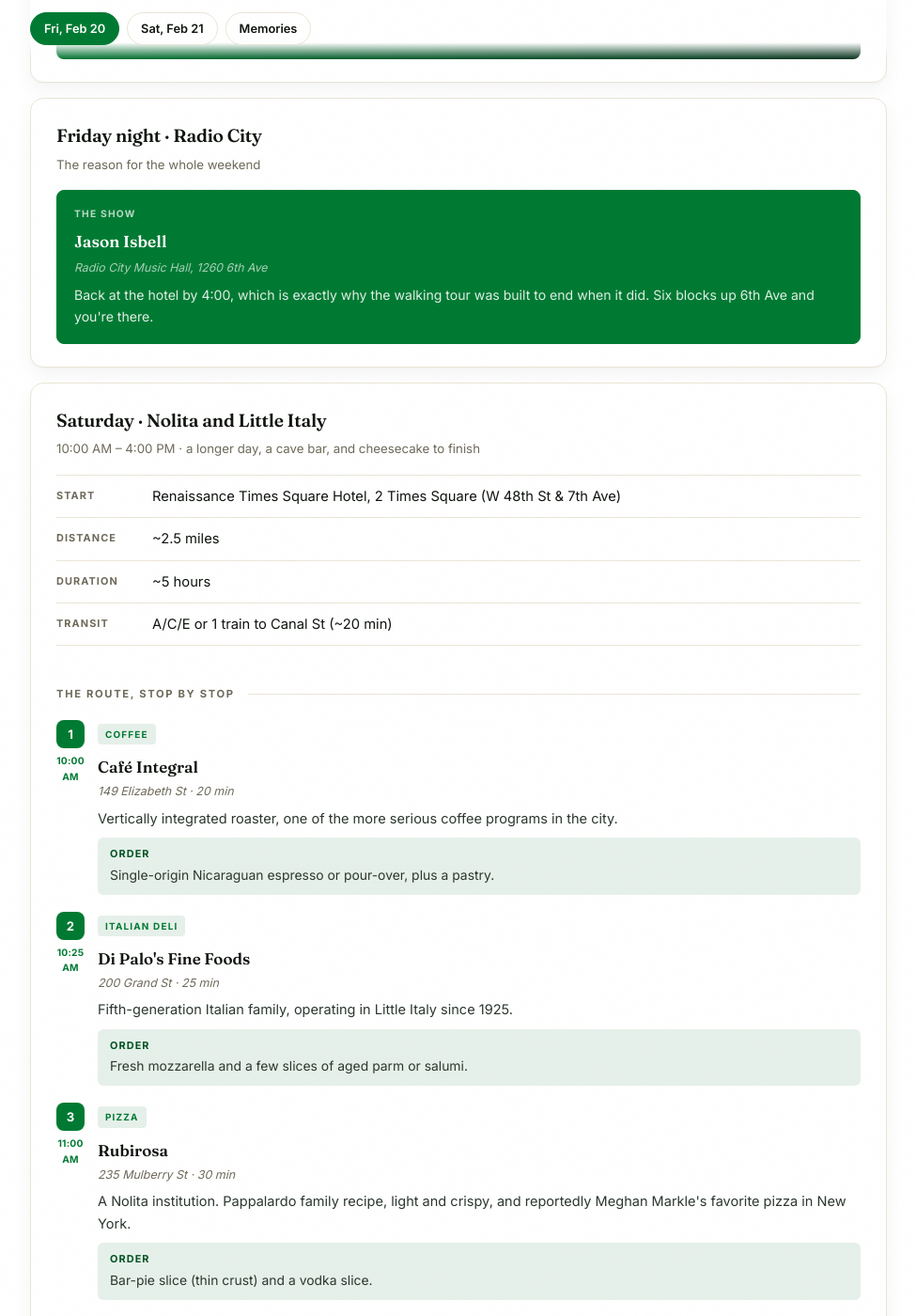
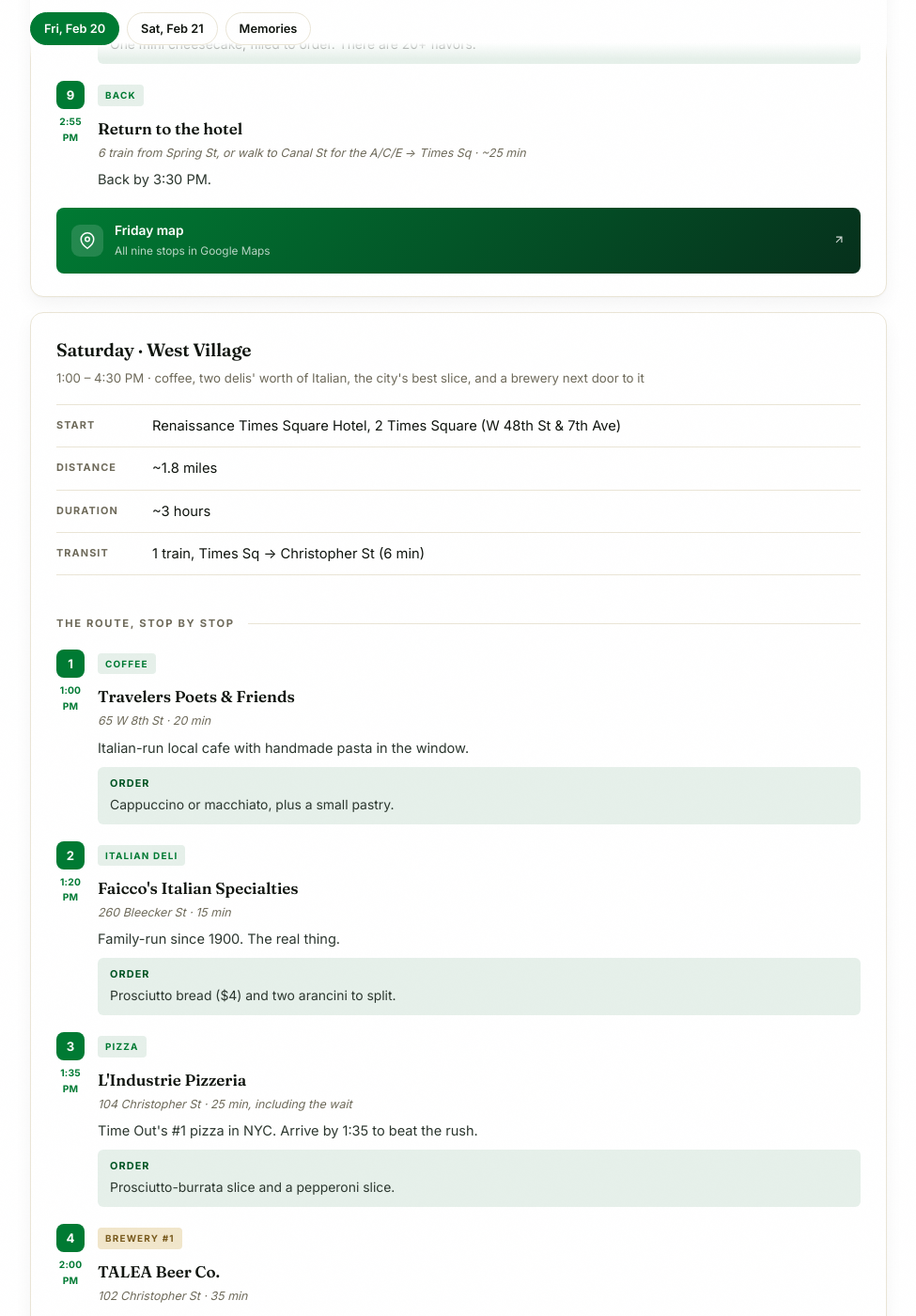
Before and after one commit to bmlanders/adventures, a Jekyll site: the page built from _trips/isbell-radio-city-2026.md, in a window 1280 px wide and 1400 px high, scrolled down 2565 px. Shown: the whole window at 94% size, without its empty margins (152-1127 px from the left). Built offline with Jekyll 4.4.1, drawn with Linux system fonts in a browser that asks for light colours; some of the changed text lies outside the part shown.

Commit message:
Batch-import the concert log from a Gmail Takeout export
Parsed a "concerts"-labeled mbox export by hand (34 messages, mostly
Ticketmaster/StubHub/See Tickets/Stubs.net/Humanitix confirmations)
into 11 new show entries, plus linking the two Goosemas nights and
the Birmingham Goose show to their existing trips. Left out: a TV
streaming box purchase that was in the same Gmail label by accident,
a baseball game (StubHub, not a concert), a Billy Strings show where
the tickets were sold rather than used, and one Humanitix
confirmation (Miles Over Mountains) whose email never actually states
the event date.

Also fixes a real discrepancy the Ticketmaster confirmation surfaced:
the Isbell trip had the Radio City show on Friday night, but the
ticket says Saturday, Feb 21, 8:00 PM. Swapped which day gets the
West Village walk (paced to end right before the show) and which gets
Nolita and Little Italy, so the show now falls on the day it actually
did. Confirmed with the user before making this change since it
touches already-published trip content.

No raw email content, addresses, order numbers, or account details
made it into anything committed, only artist, venue, date, and the
occasional support-act or context note.

Co-Authored-By: Claude <noreply@anthropic.com>

```diff
--- a/_trips/isbell-radio-city-2026.md
+++ b/_trips/isbell-radio-city-2026.md
@@ -9,6 +9,8 @@ map:
   - { name: "West Village", lat: 40.7336, lng: -74.0027 }
   - { name: "Radio City Music Hall", lat: 40.7600, lng: -73.9800 }
   - { name: "Nolita & Little Italy", lat: 40.7205, lng: -73.9965 }
+shows:
+  - { id: "2026-02-21-jason-isbell-and-the-400-unit", label: "Jason Isbell and the 400 Unit · February 21, 2026" }
 ---
 
 <div class="day-nav">
@@ -17,126 +19,7 @@ map:
 
 <!-- DAYS_START -->
 <div class="day-block" id="friday">
-  <h3>Friday · West Village</h3>
-  <div class="day-sub">1:00 – 4:30 PM · coffee, two delis' worth of Italian, the city's best slice, and a brewery next door to it</div>
-
-  <dl class="facts">
-    <div><dt>Start</dt><dd>Renaissance Times Square Hotel, 2 Times Square (W 48th St &amp; 7th Ave)</dd></div>
-    <div><dt>Distance</dt><dd>~1.8 miles</dd></div>
-    <div><dt>Duration</dt><dd>~3 hours</dd></div>
-    <div><dt>Transit</dt><dd>1 train, Times Sq → Christopher St (6 min)</dd></div>
-  </dl>
-
-  <div class="section-rule"><span class="eyebrow">The route, stop by stop</span></div>
-
-  <div class="stop">
-    <div class="num"><b>1</b><span class="at">1:00 PM</span></div>
-    <div class="body">
-      <span class="cat">Coffee</span>
-      <h4>Travelers Poets &amp; Friends</h4>
-      <div class="addr">65 W 8th St · 20 min</div>
-      <p>Italian-run local cafe with handmade pasta in the window.</p>
-      <div class="order"><b>Order</b> Cappuccino or macchiato, plus a small pastry.</div>
-    </div>
-  </div>
-
-  <div class="stop">
-    <div class="num"><b>2</b><span class="at">1:20 PM</span></div>
-    <div class="body">
-      <span class="cat">Italian deli</span>
-      <h4>Faicco's Italian Specialties</h4>
-      <div class="addr">260 Bleecker St · 15 min</div>
-      <p>Family-run since 1900. The real thing.</p>
-      <div class="order"><b>Order</b> Prosciutto bread ($4) and two arancini to split.</div>
-    </div>
-  </div>
-
-  <div class="stop">
-    <div class="num"><b>3</b><span class="at">1:35 PM</span></div>
-    <div class="body">
-      <span class="cat">Pizza</span>
-      <h4>L'Industrie Pizzeria</h4>
-      <div class="addr">104 Christopher St · 25 min, including the wait</div>
-      <p>Time Out's #1 pizza in NYC. Arrive by 1:35 to beat the rush.</p>
-      <div class="order"><b>Order</b> Prosciutto-burrata slice and a pepperoni slice.</div>
-    </div>
-  </div>
-
-  <div class="stop">
-    <div class="num"><b>4</b><span class="at">2:00 PM</span></div>
-    <div class="body">
-      <span class="cat beer">Brewery #1</span>
-      <h4>TALEA Beer Co.</h4>
-      <div class="addr">102 Christopher St · 35 min</div>
-      <p>Female-owned brewery, and it is <em>literally next door</em> to L'Industrie. Bring your slices in with you.</p>
-      <div class="order"><b>Order</b> Four-beer flight ($22): IPA, sour, lager, seasonal.</div>
-    </div>
-  </div>
-
-  <div class="stop">
-    <div class="num"><b>5</b><span class="at">2:35 PM</span></div>
-    <div class="body">
-      <span class="cat">Walk</span>
-      <h4>Village stroll</h4>
-      <div class="addr">Christopher St → Grove St → Bleecker St · 15 min</div>
-      <p>Tree-lined streets, window shopping, the classic West Village blocks.</p>
-    </div>
-  </div>
-
-  <div class="stop">
-    <div class="num"><b>6</b><span class="at">2:50 PM</span></div>
-    <div class="body">
-      <span class="cat beer">Beer bar #2</span>
-      <h4>Blind Tiger Ale House</h4>
-      <div class="addr">281 Bleecker St · 35 min</div>
-      <p>Legendary NYC craft beer bar. A serious geek destination.</p>
-      <div class="order"><b>Order</b> Half-pours (4–5 oz) of two or three beers off the 28 rotating taps.</div>
-    </div>
-  </div>
-
-  <div class="stop">
-    <div class="num"><b>7</b><span class="at">3:25 PM</span></div>
-    <div class="body">
-      <span class="cat">Dessert, optional</span>
-      <h4>Pasticceria Rocco</h4>
-      <div class="addr">243 Bleecker St · 15 min</div>
-      <p>Traditional Italian bakery, right there on Bleecker.</p>
-      <div class="order"><b>Order</b> One cannoli, filled to order.</div>
-    </div>
-  </div>
-
-  <div class="stop">
-    <div class="num"><b>8</b><span class="at">3:40 PM</span></div>
-    <div class="body">
-      <span class="cat">Back</span>
-      <h4>Return to the hotel</h4>
-      <div class="addr">1 train: Christopher St → Times Sq-42nd St · 6 min</div>
-      <p>Back by 4:00 PM.</p>
-    </div>
-  </div>
-
-  <a class="photo-link" href="https://www.google.com/maps/d/viewer?mid=10rzckx7gz2Y8M7bOsyIMHyYPjwkALYY" target="_blank" rel="noopener">
-    <span class="ico"><svg width="18" height="18" viewBox="0 0 24 24" fill="none" stroke="#fff" stroke-width="2"><path d="M21 10c0 7-9 13-9 13s-9-6-9-13a9 9 0 0 1 18 0z"/><circle cx="12" cy="10" r="3"/></svg></span>
-    <span class="txt"><span class="h">Friday map</span><span class="s">All eight stops in Google Maps</span></span>
-    <span class="go"><svg width="14" height="14" viewBox="0 0 24 24" fill="none" stroke="#fff" stroke-width="2"><path d="M7 17L17 7M7 7h10v10"/></svg></span>
-  </a>
-</div>
-
-<div class="day-block">
-  <h3>Friday night · Radio City</h3>
-  <div class="day-sub">The reason for the whole weekend</div>
-  <div class="tonight single">
-    <div class="slot show">
-      <div class="lbl">The show</div>
-      <h4>Jason Isbell</h4>
-      <div class="addr">Radio City Music Hall, 1260 6th Ave</div>
-      <p>Back at the hotel by 4:00, which is exactly why the walking tour was built to end when it did. Six blocks up 6th Ave and you're there.</p>
-    </div>
-  </div>
-</div>
-
-<div class="day-block" id="saturday">
-  <h3>Saturday · Nolita and Little Italy</h3>
+  <h3>Friday · Nolita and Little Italy</h3>
   <div class="day-sub">10:00 AM – 4:00 PM · a longer day, a cave bar, and cheesecake to finish</div>
 
   <dl class="facts">
@@ -246,9 +129,128 @@ map:
 
   <a class="photo-link" href="https://www.google.com/maps/d/viewer?mid=1h6kVkmoLSIaff3gQX2Utvf7TmH22zfg" target="_blank" rel="noopener">
     <span class="ico"><svg width="18" height="18" viewBox="0 0 24 24" fill="none" stroke="#fff" stroke-width="2"><path d="M21 10c0 7-9 13-9 13s-9-6-9-13a9 9 0 0 1 18 0z"/><circle cx="12" cy="10" r="3"/></svg></span>
-    <span class="txt"><span class="h">Saturday map</span><span class="s">All nine stops in Google Maps</span></span>
+    <span class="txt"><span class="h">Friday map</span><span class="s">All nine stops in Google Maps</span></span>
     <span class="go"><svg width="14" height="14" viewBox="0 0 24 24" fill="none" stroke="#fff" stroke-width="2"><path d="M7 17L17 7M7 7h10v10"/></svg></span>
   </a>
+</div>
+
+<div class="day-block" id="saturday">
+  <h3>Saturday · West Village</h3>
+  <div class="day-sub">1:00 – 4:30 PM · coffee, two delis' worth of Italian, the city's best slice, and a brewery next door to it</div>
+
+  <dl class="facts">
+    <div><dt>Start</dt><dd>Renaissance Times Square Hotel, 2 Times Square (W 48th St &amp; 7th Ave)</dd></div>
+    <div><dt>Distance</dt><dd>~1.8 miles</dd></div>
+    <div><dt>Duration</dt><dd>~3 hours</dd></div>
+    <div><dt>Transit</dt><dd>1 train, Times Sq → Christopher St (6 min)</dd></div>
+  </dl>
+
+  <div class="section-rule"><span class="eyebrow">The route, stop by stop</span></div>
+
+  <div class="stop">
+    <div class="num"><b>1</b><span class="at">1:00 PM</span></div>
+    <div class="body">
+      <span class="cat">Coffee</span>
+      <h4>Travelers Poets &amp; Friends</h4>
+      <div class="addr">65 W 8th St · 20 min</div>
+      <p>Italian-run local cafe with handmade pasta in the window.</p>
+      <div class="order"><b>Order</b> Cappuccino or macchiato, plus a small pastry.</div>
+    </div>
+  </div>
+
+  <div class="stop">
+    <div class="num"><b>2</b><span class="at">1:20 PM</span></div>
+    <div class="body">
+      <span class="cat">Italian deli</span>
+      <h4>Faicco's Italian Specialties</h4>
+      <div class="addr">260 Bleecker St · 15 min</div>
+      <p>Family-run since 1900. The real thing.</p>
+      <div class="order"><b>Order</b> Prosciutto bread ($4) and two arancini to split.</div>
+    </div>
+  </div>
+
+  <div class="stop">
+    <div class="num"><b>3</b><span class="at">1:35 PM</span></div>
+    <div class="body">
+      <span class="cat">Pizza</span>
+      <h4>L'Industrie Pizzeria</h4>
+      <div class="addr">104 Christopher St · 25 min, including the wait</div>
+      <p>Time Out's #1 pizza in NYC. Arrive by 1:35 to beat the rush.</p>
+      <div class="order"><b>Order</b> Prosciutto-burrata slice and a pepperoni slice.</div>
+    </div>
+  </div>
+
+  <div class="stop">
+    <div class="num"><b>4</b><span class="at">2:00 PM</span></div>
+    <div class="body">
+      <span class="cat beer">Brewery #1</span>
+      <h4>TALEA Beer Co.</h4>
+      <div class="addr">102 Christopher St · 35 min</div>
+      <p>Female-owned brewery, and it is <em>literally next door</em> to L'Industrie. Bring your slices in with you.</p>
+      <div class="order"><b>Order</b> Four-beer flight ($22): IPA, sour, lager, seasonal.</div>
+    </div>
+  </div>
+
+  <div class="stop">
+    <div class="num"><b>5</b><span class="at">2:35 PM</span></div>
+    <div class="body">
+      <span class="cat">Walk</span>
+      <h4>Village stroll</h4>
+      <div class="addr">Christopher St → Grove St → Bleecker St · 15 min</div>
+      <p>Tree-lined streets, window shopping, the classic West Village blocks.</p>
+    </div>
+  </div>
+
+  <div class="stop">
+    <div class="num"><b>6</b><span class="at">2:50 PM</span></div>
+    <div class="body">
+      <span class="cat beer">Beer bar #2</span>
+      <h4>Blind Tiger Ale House</h4>
+      <div class="addr">281 Bleecker St · 35 min</div>
+      <p>Legendary NYC craft beer bar. A serious geek destination.</p>
+      <div class="order"><b>Order</b> Half-pours (4–5 oz) of two or three beers off the 28 rotating taps.</div>
+    </div>
+  </div>
+
+  <div class="stop">
+    <div class="num"><b>7</b><span class="at">3:25 PM</span></div>
+    <div class="body">
+      <span class="cat">Dessert, optional</span>
+      <h4>Pasticceria Rocco</h4>
+      <div class="addr">243 Bleecker St · 15 min</div>
+      <p>Traditional Italian bakery, right there on Bleecker.</p>
+      <div class="order"><b>Order</b> One cannoli, filled to order.</div>
+    </div>
+  </div>
+
+  <div class="stop">
+    <div class="num"><b>8</b><span class="at">3:40 PM</span></div>
+    <div class="body">
+      <span class="cat">Back</span>
+      <h4>Return to the hotel</h4>
+      <div class="addr">1 train: Christopher St → Times Sq-42nd St · 6 min</div>
+      <p>Back by 4:00 PM.</p>
+    </div>
+  </div>
+
+  <a class="photo-link" href="https://www.google.com/maps/d/viewer?mid=10rzckx7gz2Y8M7bOsyIMHyYPjwkALYY" target="_blank" rel="noopener">
+    <span class="ico"><svg width="18" height="18" viewBox="0 0 24 24" fill="none" stroke="#fff" stroke-width="2"><path d="M21 10c0 7-9 13-9 13s-9-6-9-13a9 9 0 0 1 18 0z"/><circle cx="12" cy="10" r="3"/></svg></span>
+    <span class="txt"><span class="h">Saturday map</span><span class="s">All eight stops in Google Maps</span></span>
+    <span class="go"><svg width="14" height="14" viewBox="0 0 24 24" fill="none" stroke="#fff" stroke-width="2"><path d="M7 17L17 7M7 7h10v10"/></svg></span>
+  </a>
+</div>
+
+<div class="day-block">
+  <h3>Saturday night · Radio City</h3>
+  <div class="day-sub">The reason for the whole weekend</div>
+  <div class="tonight single">
+    <div class="slot show">
+      <div class="lbl">The show</div>
+      <h4>Jason Isbell</h4>
+      <div class="addr">Radio City Music Hall, 1260 6th Ave</div>
+      <p>Back at the hotel by 4:00, which is exactly why the walking tour was built to end when it did. Six blocks up 6th Ave and you're there.</p>
+    </div>
+  </div>
 </div>
 <!-- DAYS_END -->
 
--- a/shows/index.html
+++ b/shows/index.html
@@ -14,12 +14,27 @@ title: "Shows"
 
 <div class="shows-list">
 <!-- SHOWS_START -->
-<div class="show-entry" id="2026-06-19-goose">
-  <div class="show-date">June 19, 2026</div>
+<div class="show-entry" id="2026-12-12-goose">
+  <div class="show-date">December 12, 2026</div>
   <h3>Goose</h3>
-  <div class="show-venue">MSG</div>
-  <a class="show-trip-link" href="{{ '/trips/nyc-2026/' | relative_url }}">Part of: Goose &mdash; Big Modern! at MSG &rarr;</a>
-  <a class="show-trip-link" href="https://elgoose.net/setlists/?date=2026-06-19" target="_blank" rel="noopener" style="margin-left:14px;">View full setlist &rarr;</a>
+  <div class="show-venue">Jim Whelan Boardwalk Hall, Atlantic City, NJ</div>
+  <p class="show-notes">Second night of the 13th annual Goosemas.</p>
+  <a class="show-trip-link" href="{{ '/trips/goosemas-2026/' | relative_url }}">Part of: Goosemas in Atlantic City &rarr;</a>
+</div>
+
+<div class="show-entry" id="2026-12-11-goose">
+  <div class="show-date">December 11, 2026</div>
+  <h3>Goose</h3>
+  <div class="show-venue">Jim Whelan Boardwalk Hall, Atlantic City, NJ</div>
+  <p class="show-notes">First of the two Goosemas nights, and Goose's first-ever Atlantic City shows.</p>
+  <a class="show-trip-link" href="{{ '/trips/goosemas-2026/' | relative_url }}">Part of: Goosemas in Atlantic City &rarr;</a>
+</div>
+
+<div class="show-entry" id="2026-07-12-the-infamous-stringdusters">
+  <div class="show-date">July 12, 2026</div>
+  <h3>The Infamous Stringdusters</h3>
+  <div class="show-venue">Warner Vineyards, Paw Paw, MI</div>
+  <p class="show-notes">Wilson Thicket opened. Reserved table, doors at 5:00, show at 6:30.</p>
 </div>
 
 <div class="show-entry" id="2026-06-20-goose">
@@ -46,6 +61,70 @@ title: "Shows"
   </div>
   <a class="show-trip-link" href="https://elgoose.net/setlists/goose-june-20-2026-madison-square-garden-new-york-ny-usa.html" target="_blank" rel="noopener" style="margin-left:14px;">View full setlist &rarr;</a>
 </div>
+
+<div class="show-entry" id="2026-06-19-goose">
+  <div class="show-date">June 19, 2026</div>
+  <h3>Goose</h3>
+  <div class="show-venue">MSG</div>
+  <a class="show-trip-link" href="{{ '/trips/nyc-2026/' | relative_url }}">Part of: Goose &mdash; Big Modern! at MSG &rarr;</a>
+  <a class="show-trip-link" href="https://elgoose.net/setlists/?date=2026-06-19" target="_blank" rel="noopener" style="margin-left:14px;">View full setlist &rarr;</a>
+</div>
+
+<div class="show-entry" id="2026-06-17-spafford">
+  <div class="show-date">June 17, 2026</div>
+  <h3>Spafford</h3>
+  <div class="show-venue">Hobart Art Theatre, Hobart, IN</div>
+  <p class="show-notes">Doors at 6:30, show at 7:30.</p>
+</div>
+
+<div class="show-entry" id="2026-06-05-terrapin-flyer">
+  <div class="show-date">June 5, 2026</div>
+  <h3>Terrapin Flyer</h3>
+  <div class="show-venue">Warner Vineyards, Paw Paw, MI</div>
+  <p class="show-notes">Grateful Dead tribute. Reserved table, doors at 6:30, show at 8:00.</p>
+</div>
+
+<div class="show-entry" id="2026-04-29-dave-bruzza">
+  <div class="show-date">April 29, 2026</div>
+  <h3>Dave Bruzza</h3>
+  <div class="show-venue">Garcia's, Chicago, IL</div>
+  <p class="show-notes">Unsafe At Any Speed, Bruzza's other band outside Greensky Bluegrass.</p>
+</div>
+
+<div class="show-entry" id="2026-04-11-goose">
+  <div class="show-date">April 11, 2026</div>
+  <h3>Goose</h3>
+  <div class="show-venue">Coca-Cola Amphitheater, Birmingham, AL</div>
+  <p class="show-notes">With special guest The Stews, on the way to Vegas.</p>
+  <a class="show-trip-link" href="{{ '/trips/vegas-2026/' | relative_url }}">Part of: The Sphere &amp; The Palazzo &rarr;</a>
+</div>
+
+<div class="show-entry" id="2026-04-09-daniel-donato">
+  <div class="show-date">April 9, 2026</div>
+  <h3>Daniel Donato</h3>
+  <div class="show-venue">Lakeview Marina Music Park, Birmingham, AL</div>
+</div>
+
+<div class="show-entry" id="2026-02-21-jason-isbell-and-the-400-unit">
+  <div class="show-date">February 21, 2026</div>
+  <h3>Jason Isbell and the 400 Unit</h3>
+  <div class="show-venue">Radio City Music Hall, New York, NY</div>
+  <a class="show-trip-link" href="{{ '/trips/isbell-radio-city-2026/' | relative_url }}">Part of: Jason Isbell at Radio City &rarr;</a>
+</div>
+
+<div class="show-entry" id="2025-10-08-hillberry-music-festival">
+  <div class="show-date">October 8&ndash;12, 2025</div>
+  <h3>Hillberry Music Festival</h3>
+  <div class="show-venue">The Farm, Eureka Springs, AR</div>
+  <p class="show-notes">Multi-day Grateful Dead-scene festival at The Farm Campground, put on by Deadhead Productions.</p>
+</div>
+
+<div class="show-entry" id="2025-06-16-paul-hoffman">
+  <div class="show-date">June 16, 2025</div>
+  <h3>Paul Hoffman</h3>
+  <div class="show-venue">The Deck, Muskegon, MI</div>
+  <p class="show-notes">Solo show from the Greensky Bluegrass frontman.</p>
+</div>
 <!-- SHOWS_END -->
 </div>
 
```
Also changed, not shown: _trips/goosemas-2026.md (+3 -0 lines), _trips/vegas-2026.md (+2 -0 lines).
